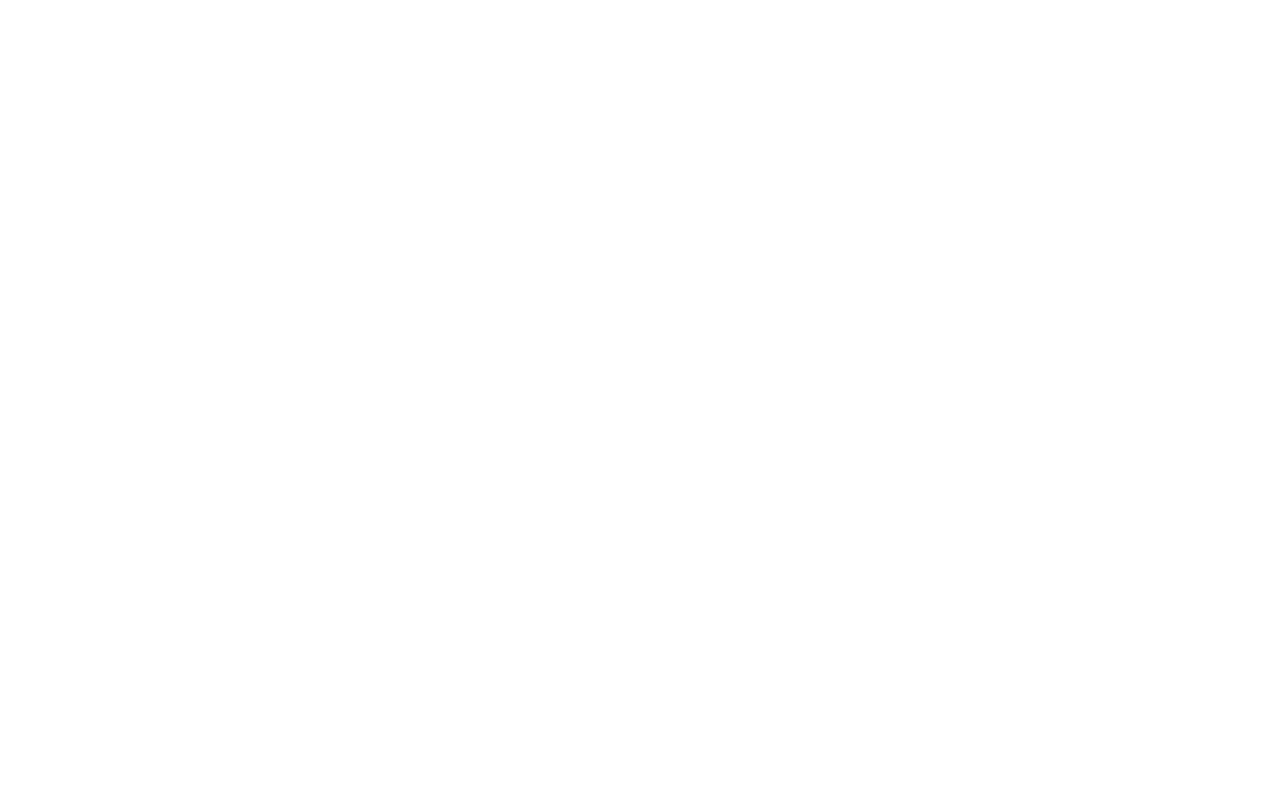
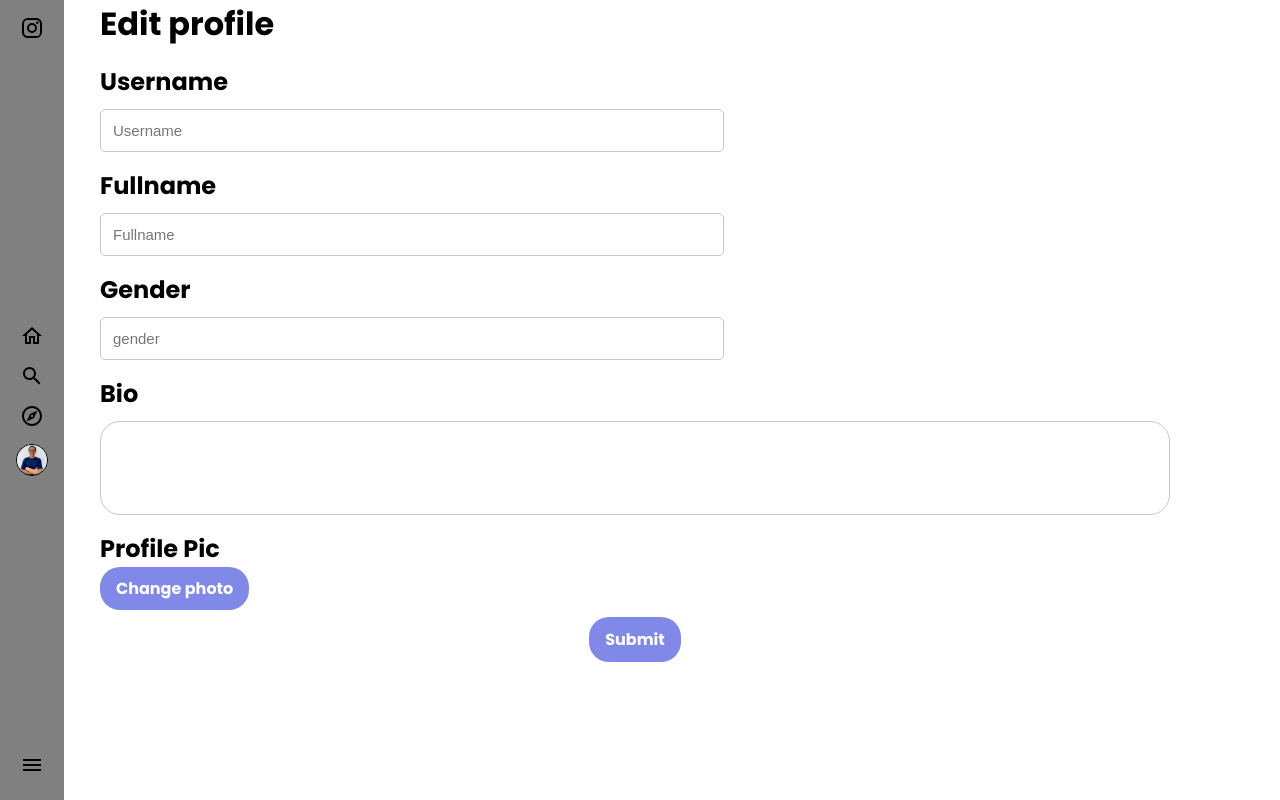
Before and after one commit to harshvardha/instagram_clone, a React (Create React App) app in the folder frontend/: page /editProfile in a window 1280 px wide. Before the commit this address had no page. Built offline with nearby package versions, Linux system fonts and the light colour scheme.

Commit message:
created edit profile page

```diff
--- a/frontend/src/App.js
+++ b/frontend/src/App.js
@@ -2,6 +2,7 @@
 import Login from "./pages/Login/Login";
 import Signup from "./pages/Signup/Signup";
 import Profile from "./pages/Profile/Profile";
+import EditProfile from "./pages/EditProfile/EditProfile";
 
 function App() {
   return (
@@ -11,6 +12,7 @@
           <Route index path="/" element={<Login />} />
           <Route path="/signup" element={<Signup />} />
           <Route path="/profile" element={<Profile />} />
+          <Route path="/editProfile" element={<EditProfile />} />
         </Routes>
       </BrowserRouter>
     </div>
--- /dev/null
+++ b/frontend/src/pages/EditProfile/EditProfile.css
@@ -0,0 +1,83 @@
+.editProfile {
+    display: flex;
+    font-family: poppins, sans-serif;
+}
+
+.editProfile--information {
+    display: flex;
+    flex-direction: column;
+    align-items: flex-start;
+    position: absolute;
+    left: 6.25rem;
+    row-gap: 1rem;
+}
+
+.editProfile--inputs {
+    display: flex;
+    flex-direction: column;
+    row-gap: 0.625rem;
+}
+
+#bioTextarea {
+    border: 1px solid #C6C6C6;
+    resize: none;
+    border-radius: 1.25rem;
+    padding: 1rem;
+    font-family: poppins, sans-serif;
+}
+
+.dropdown {
+    position: relative;
+    display: inline-block;
+}
+
+.dropdown--content {
+    display: none;
+    position: absolute;
+    background-color: #f9f9f9;
+    width: 13rem;
+    box-shadow: 0px 8px 16px 0px rgba(0, 0, 0, 0.2);
+    z-index: 1;
+    border-radius: 1.25rem;
+}
+
+.dropdown--content h4:hover {
+    background-color: #f1f1f1;
+}
+
+.dropdown:hover .dropdown--content {
+    display: block;
+}
+
+#dropdown--male {
+    padding: 1rem 0rem 1rem 1rem;
+    border-radius: 1.25rem 1.25rem 0rem 0rem;
+}
+
+#dropdown--female {
+    padding: 1rem 0rem 1rem 1rem;
+    border-radius: 0rem 0rem 1.25rem 1.25rem;
+}
+
+#changePhoto {
+    background-color: #8088E8;
+    padding: 0.625rem 1rem 0.625rem 1rem;
+    color: white;
+    font-weight: 700;
+    border-radius: 1.25rem;
+}
+
+.editProfile--inputs input {
+    width: 39rem;
+}
+
+#submitButton {
+    background-color: #8088E8;
+    padding: 0.625rem 1rem 0.625rem 1rem;
+    color: white;
+    font-family: poppins, sans-serif;
+    font-weight: 700;
+    border-radius: 1.25rem;
+    font-size: 1rem;
+    margin: auto;
+}
--- /dev/null
+++ b/frontend/src/pages/EditProfile/EditProfile.js
@@ -0,0 +1,99 @@
+import { useState } from "react";
+import Sidebar from "../../components/Sidebar/Sidebar";
+import "./EditProfile.css";
+
+const EditProfile = () => {
+    const [username, setUsername] = useState("");
+    const [fullname, setFullname] = useState("");
+    const [gender, setGender] = useState("");
+    const [Bio, setBio] = useState("");
+    const [profilePic, setProfilePic] = useState("");
+
+    const submitProfileInfo = async (event) => {
+        try {
+            console.log(`username: ${username}`);
+            console.log(`fullname: ${fullname}`);
+            console.log(`gender: ${gender}`);
+            console.log(`bio: ${Bio}`);
+            console.log(`profilePic: ${JSON.stringify(profilePic)}`);
+        } catch (error) {
+            console.log(error);
+        }
+    }
+
+    return (
+        <div className="editProfile">
+            <Sidebar />
+            <div className="editProfile--information">
+                <h1>Edit profile</h1>
+                <div className="editProfile--inputs">
+                    <h2>Username</h2>
+                    <input
+                        className="entry"
+                        type="text"
+                        value={username}
+                        onChange={(event) => setUsername(event.target.value)}
+                        placeholder="Username"
+                    />
+                </div>
+                <div className="editProfile--inputs">
+                    <h2>Fullname</h2>
+                    <input
+                        className="entry"
+                        type="text"
+                        value={fullname}
+                        onChange={(event) => setFullname(event.target.value)}
+                        placeholder="Fullname"
+                    />
+                </div>
+                <div className="editProfile--inputs">
+                    <h2>Gender</h2>
+                    <div className="dropdown">
+                        <input
+                            className="entry"
+                            type="text"
+                            value={gender}
+                            placeholder="gender"
+                            readOnly
+                        />
+                        <div className="dropdown--content">
+                            <h4 onClick={(event) => setGender("Male")} id="dropdown--male">Male</h4>
+                            <h4 onClick={(event) => setGender("Female")} id="dropdown--female">Female</h4>
+                        </div>
+                    </div>
+                </div>
+                <div className="editProfile--inputs">
+                    <h2>Bio</h2>
+                    <textarea
+                        name="bio"
+                        id="bioTextarea"
+                        cols="90"
+                        rows="3"
+                        value={Bio}
+                        onChange={(event) => setBio(event.target.value)}
+                    />
+                </div>
+                <div className="editProfile--inputs">
+                    <h2>Profile Pic</h2>
+                    <div className="profilePic">
+                        <img src={profilePic ? profilePic : ""} />
+                        <label id="changePhoto">
+                            <input
+                                type="file"
+                                accept="image/*"
+                                onChange={(event) => {
+                                    console.log(event.target.files[0]);
+                                    setProfilePic(event.target.files[0])
+                                }}
+                            />
+                            Change photo
+                        </label>
+                    </div>
+                </div>
+                <button type="button" onClick={submitProfileInfo} id="submitButton">Submit</button>
+            </div>
+        </div>
+    )
+}
+
+export default EditProfile;
--- a/frontend/src/pages/Profile/Profile.js
+++ b/frontend/src/pages/Profile/Profile.js
@@ -1,4 +1,5 @@
 import { useState } from "react";
+import { Link } from "react-router-dom";
 import {
     SettingsOutlined,
     GridOnOutlined,
@@ -23,7 +24,7 @@
                         <div className="details--username">
                             <p>harshvardhan28_04</p>
                             <div className="buttons">
-                                <button type="button" id="editProfileButton">Edit Profile</button>
+                                <Link to={"/editProfile"}><button type="button" id="editProfileButton">Edit Profile</button></Link>
                                 <button type="button" id="settingButton"><SettingsOutlined /></button>
                             </div>
                         </div>
```
